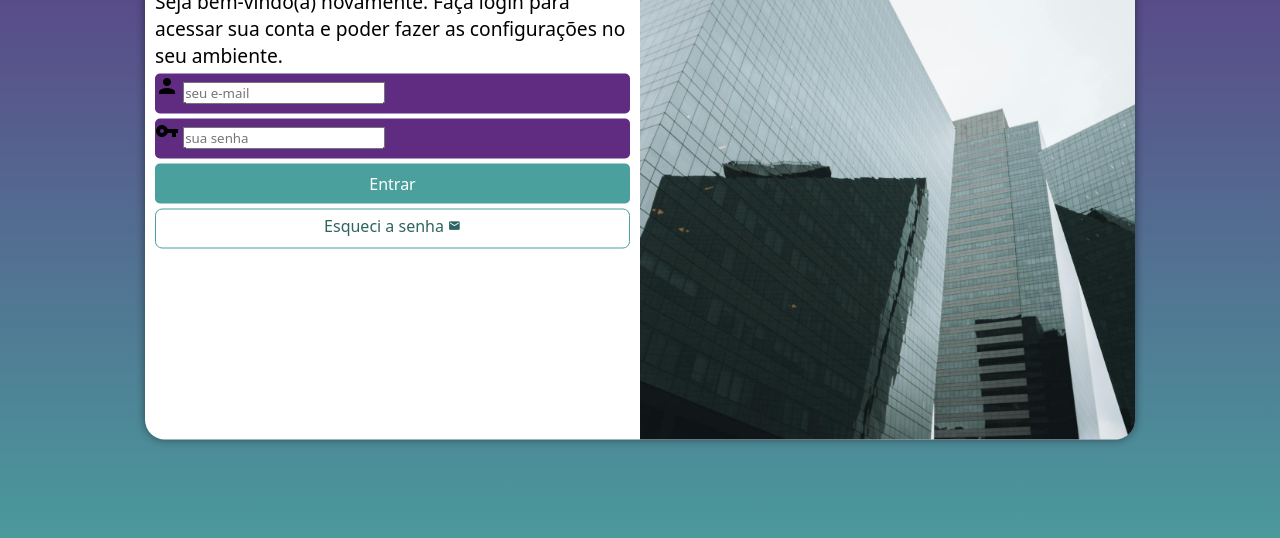
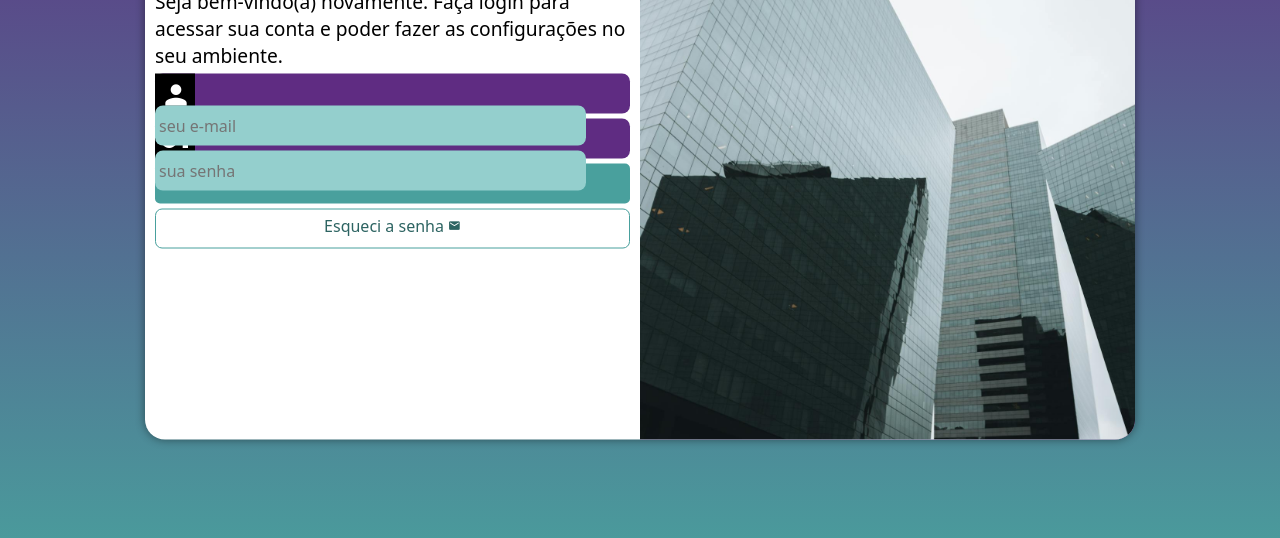
Before and after one commit to LucasXColaco/projeto-login, a plain HTML site: page index.html in a window 1280 px wide. Shown: the part 218-756 px from the top of the page. Drawn offline with Linux system fonts and the light colour scheme.

Commit message:
Update style.css

```diff
--- a/estilos/style.css
+++ b/estilos/style.css
@@ -66,12 +66,35 @@ form > div.campo{
     display: block;
     width: 100%;
     height: 40px;
-    border-radius: 5px;
+    border-radius: 8px;
     margin: 5px 0px;
 }
 
 div.campo > label{
     display: none;
+}
+
+div.campo > i{
+    color: white;
+    background-color: black;
+    font-size: 2em;
+    width: 40px;
+    padding: 5px;
+}
+
+div.campo > input{
+    background-color: #94cfcd;
+    font-size: 1em;
+    width: calc(100% - 44px);
+    height: 100%;
+    transform: translateY(-10px);
+    border: 0px;
+    border-radius: 8px;
+    padding: 4px;
+}
+
+div.campo > input:focus-within{
+    background-color: white;
 }
 
 form > input[type=submit]{
```
